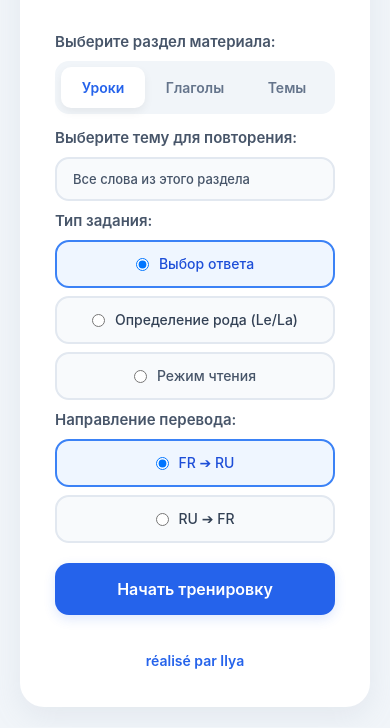
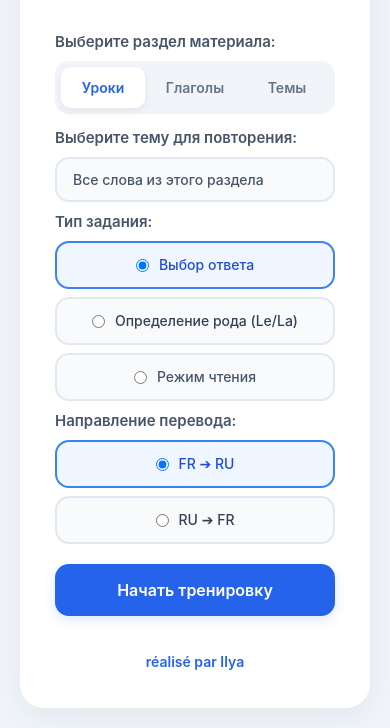
Before and after one commit to jessevirgin/french-vocabulary-trainer, a plain HTML site: page index.html in a window 390 px wide. Shown: the part 219-947 px from the top of the page. Drawn offline with Linux system fonts and the light colour scheme.

Commit message:
Add files via upload

```diff
--- a/style.css
+++ b/style.css
@@ -681,7 +681,7 @@ body:has(input[name="game-mode"][value="gender"]:checked) #mode-learn-label {
     /* Уменьшаем реальное поле выбора темы на мобильных устройствах */
     .custom-select,
     .dropdown-selected {
-        font-size: 13px !important;
+        font-size: 14px !important;
         font-weight: 500 !important;
         padding: 12px 16px !important;
     }
```
